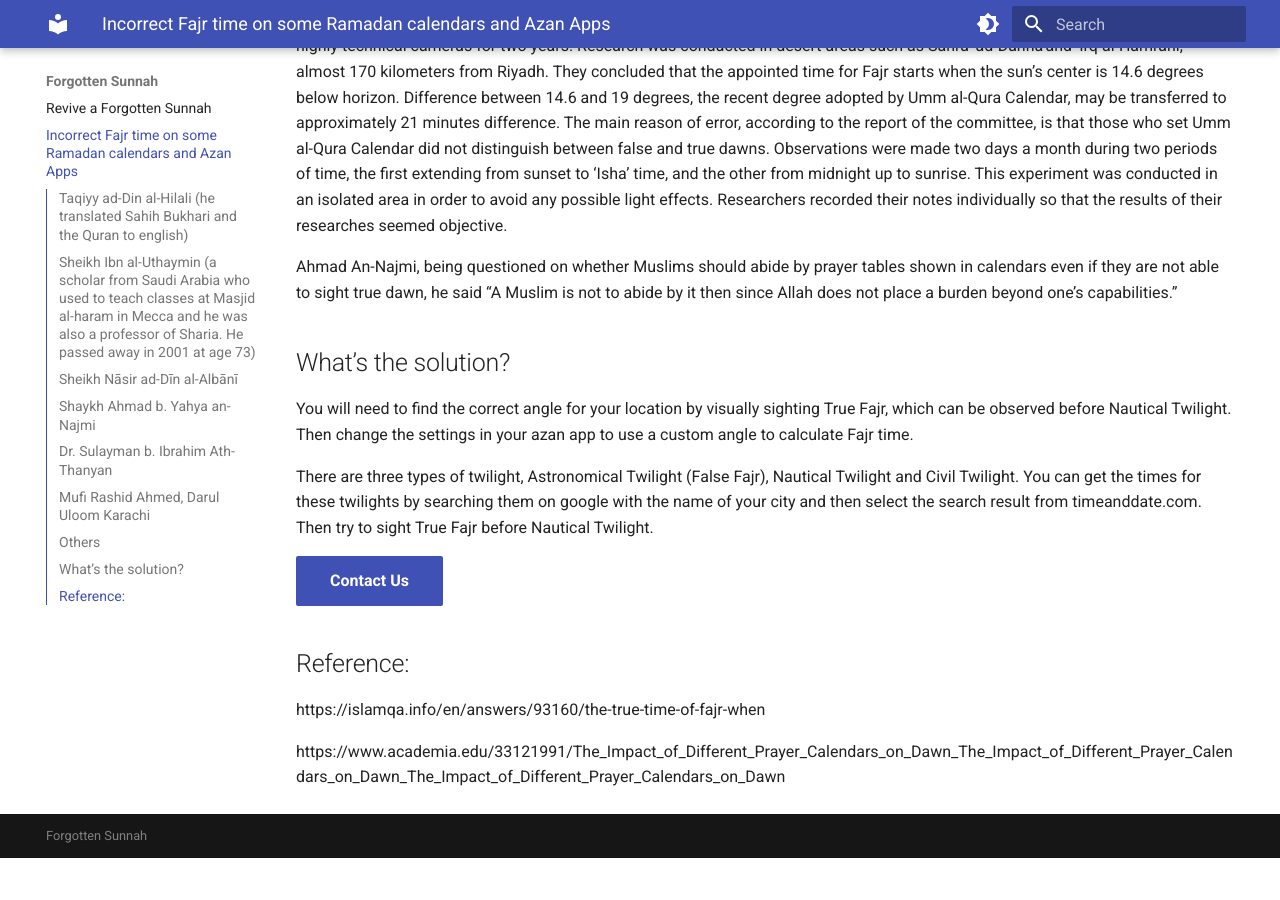
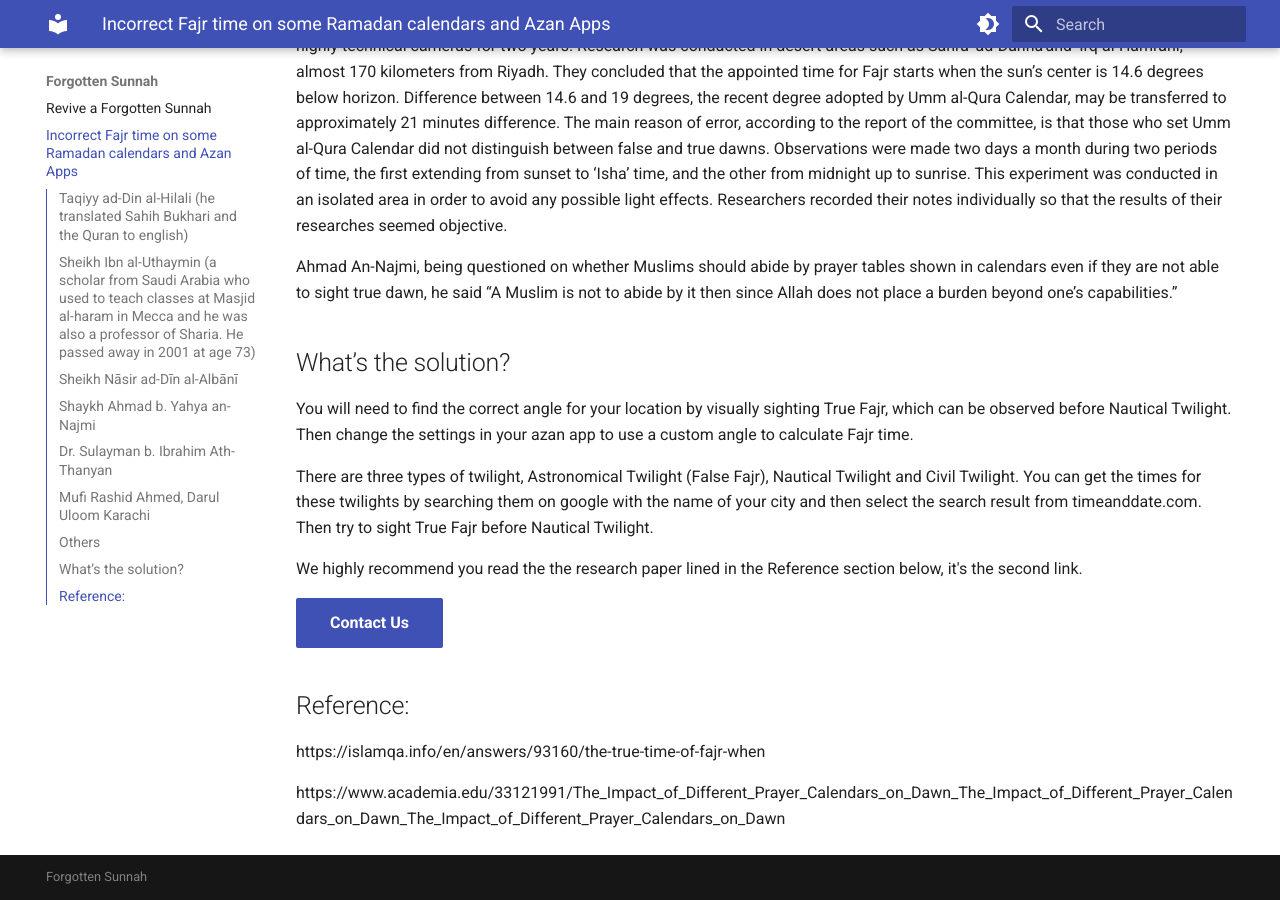
Before and after one commit to ForgottenSunnah/website, an MkDocs documentation site: the page built from docs/truefajr.md, in a window 1280 px wide and 900 px high, scrolled down 1685 px. Built offline with MkDocs 1.6.1 and Material for MkDocs 9.7.7, drawn with Linux system fonts in a browser that asks for light colours; before the commit the page ends 2543 px from its top, so only the background shows below that.

Commit message:
Update content

```diff
--- a/docs/truefajr.md
+++ b/docs/truefajr.md
@@ -52,6 +52,8 @@ You will need to find the correct angle for your location by visually sighting T
 
 There are three types of twilight, Astronomical Twilight (False Fajr), Nautical Twilight and Civil Twilight. You can get the times for these twilights by searching them on google with the name of your city and then select the search result from timeanddate.com. Then try to sight True Fajr before Nautical Twilight.
 
+We highly recommend you read the the research paper lined in the Reference section below, it's the second link.
+
 [Contact Us](https://chat.whatsapp.com/CCMKDEARh5y8gOigfZPeuv){ .md-button .md-button--primary }
 
 ## Reference:
```
